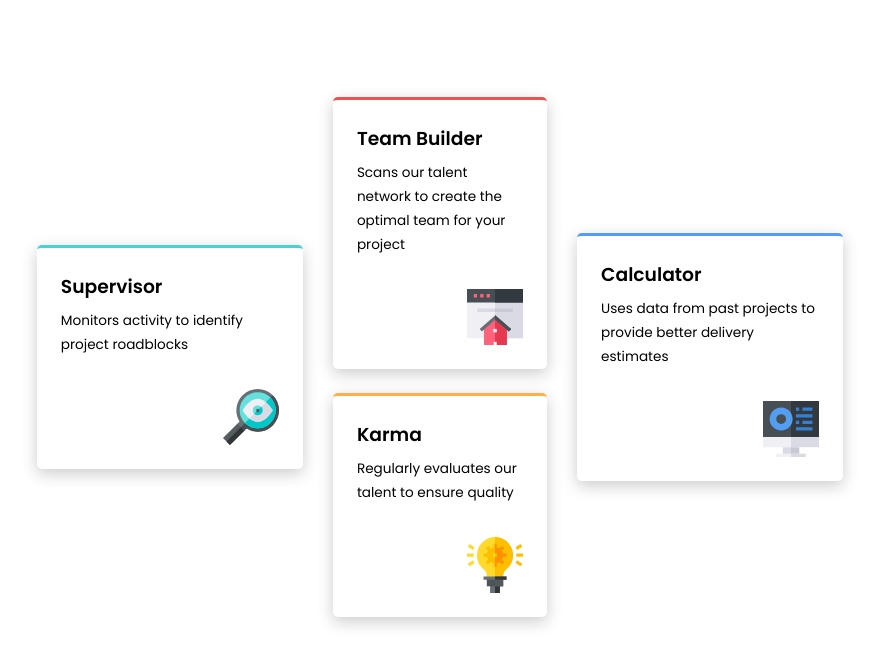
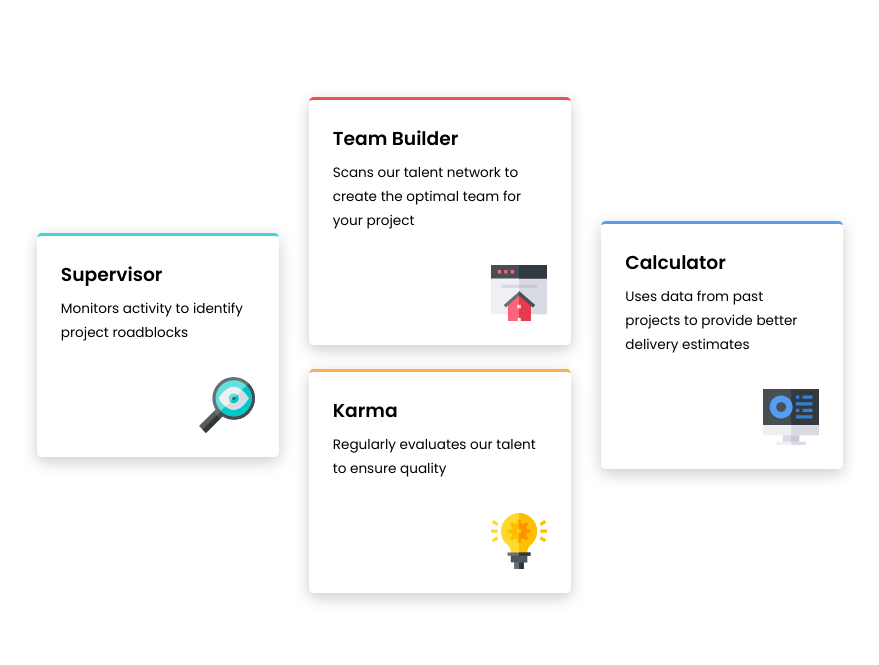
Before and after one commit to Carmenyo/FM-Four-Card-Feature-Section, a plain HTML site: page index.html in a window 1280 px wide. Shown: the part 261-926 px from the top of the page, without its empty margins (200-1079 px from the left). Drawn offline with Linux system fonts and the light colour scheme.

Commit message:
git push

```diff
--- a/styles/styles.css
+++ b/styles/styles.css
@@ -138,7 +138,7 @@ main{
 
 
     .card__cyan, .card__red, .card__orange, .card__blue{
-        min-width: 33%;
+        min-width: 30%;
     }
 
 .redorange{
```
